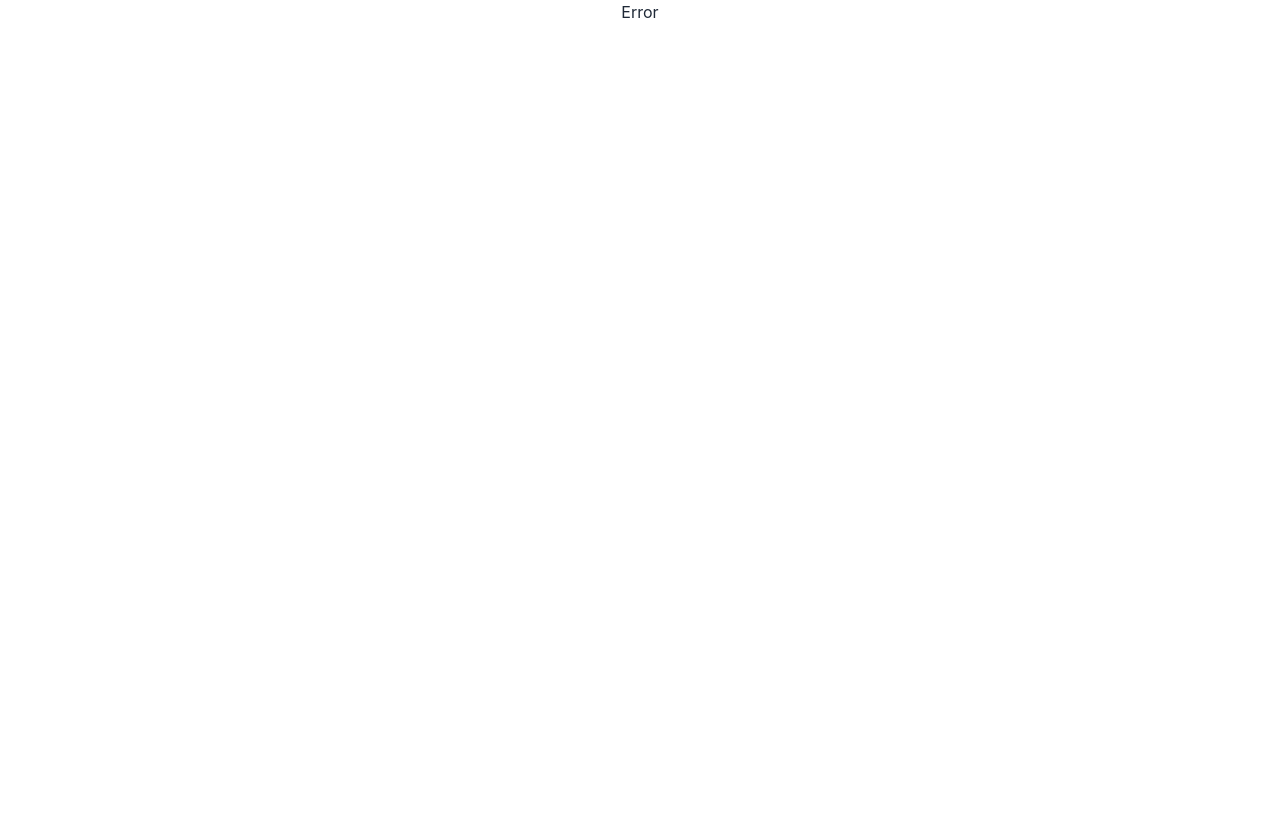
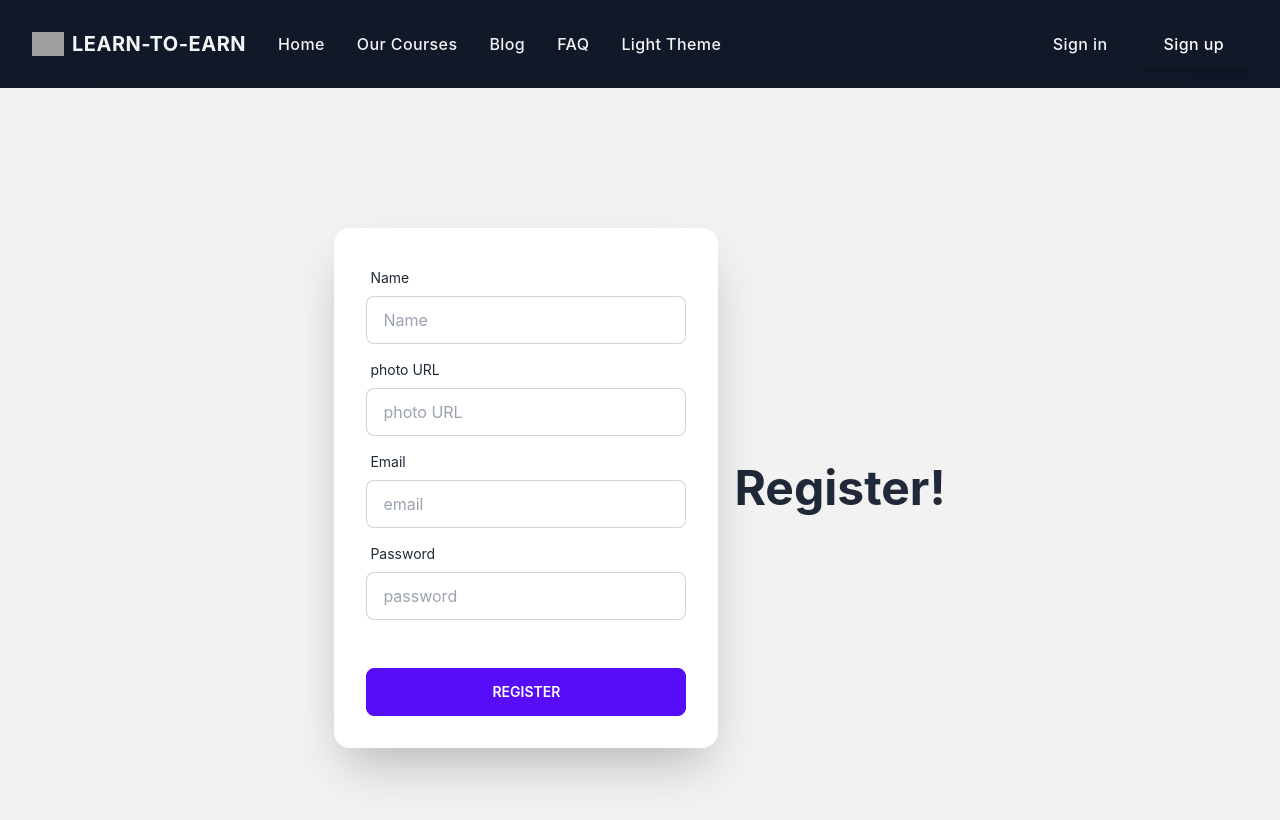
Before and after one commit to jibon8161/Learn-to-Earn-client-side, a React (Create React App) app: page /register in a window 1280 px wide. Before the commit this address had no page. Shown: the top 820 px of the page. Built offline with nearby package versions, Linux system fonts and the light colour scheme; grey boxes are pictures that could not be loaded.

Commit message:
Login and Register page added

```diff
--- /dev/null
+++ b/src/components/Register/Register.js
@@ -0,0 +1,54 @@
+import React from 'react';
+
+const Register = () => {
+    return (
+        <div>
+            <div>
+                <form className="hero min-h-screen bg-base-200 shadow-2xl">
+                    <div className="hero-content flex-col lg:flex-row-reverse">
+                        <div className="text-center lg:text-left">
+                            <h1 className="text-5xl font-bold">Register!</h1>
+
+                        </div>
+                        <div className="card flex-shrink-0 w-full max-w-sm shadow-2xl bg-base-100">
+                            <div className="card-body">
+                                <div className="form-control">
+                                    <label className="label">
+                                        <span className="label-text">Name</span>
+                                    </label>
+                                    <input type="text" placeholder="Name" name='name' className="input input-bordered" />
+                                </div>
+                                <div className="form-control">
+                                    <label className="label">
+                                        <span className="label-text">photo URL</span>
+                                    </label>
+                                    <input type="text" placeholder="photo URL" name='url' className="input input-bordered" />
+                                </div>
+                                <div className="form-control">
+                                    <label className="label">
+                                        <span className="label-text">Email</span>
+                                    </label>
+                                    <input type="text" placeholder="email" name='email' className="input input-bordered" required />
+                                </div>
+                                <div className="form-control">
+                                    <label className="label">
+                                        <span className="label-text">Password</span>
+                                    </label>
+                                    <input type="password" placeholder="password" name='pass' className="input input-bordered" required />
+                                    <label className="label">
+
+                                    </label>
+                                </div>
+                                <div className="form-control mt-6">
+                                    <button className="btn btn-primary">Register</button>
+                                </div>
+                            </div>
+                        </div>
+                    </div>
+                </form>
+            </div>
+        </div>
+    );
+};
+
+export default Register;
--- /dev/null
+++ b/src/components/home/Home.js
@@ -0,0 +1,11 @@
+import React from 'react';
+
+const Home = () => {
+    return (
+        <div>
+            <h1>Home</h1>
+        </div>
+    );
+};
+
+export default Home;
--- /dev/null
+++ b/src/components/login/Login.js
@@ -0,0 +1,57 @@
+import React from 'react';
+import { FaGoogle, FaGithub, FaFacebook } from "react-icons/fa";
+
+const Login = () => {
+    return (
+        <div>
+            <div>
+                <div className="hero min-h-screen bg-base-200 shadow-2xl">
+                    <div className="hero-content flex-col lg:flex-row-reverse">
+                        <div className="text-center lg:text-left">
+                            <h1 className="text-5xl font-bold">Login now!</h1>
+
+                        </div>
+                        <div className="card flex-shrink-0 w-full max-w-sm shadow-2xl bg-base-100">
+                            <form className="card-body">
+                                <div className="form-control">
+                                    <label className="label">
+                                        <span className="label-text">Email</span>
+                                    </label>
+                                    <input  type="text" placeholder="email" name='email' className="input input-bordered" />
+                                </div>
+                                <div className="form-control">
+                                    <label className="label">
+                                        <span className="label-text">Password</span>
+                                    </label>
+                                    <input type="password" placeholder="password" name='pass' className="input input-bordered" />
+
+                                </div>
+                                <div className="form-control mt-6">
+                                    <button className="btn btn-primary">Login</button>
+                                </div>
+                            </form>
+                            <div className="form-control mt-6 grid grid-cols-3 gap-0">
+                                <div>
+                                    <button  className="btn btn-circle btn-outline"><FaGoogle></FaGoogle></button>
+                                </div>
+                                <div>
+                                    <button  className="btn btn-circle btn-outline"><FaFacebook></FaFacebook></button>
+                                </div>
+                                <div>
+                                    <button  className="btn btn-circle btn-outline"><FaGithub></FaGithub></button>
+                                </div>
+                            </div>
+                            <label className="label">
+                                <button ><small>Forget passWord? </small></button>
+                            </label>
+
+                        </div>
+                    </div>
+                </div>
+
+            </div>
+        </div>
+    );
+};
+
+export default Login;
```
Also changed, not shown: src/components/routes/router/Router.js (+23 -1 lines).
